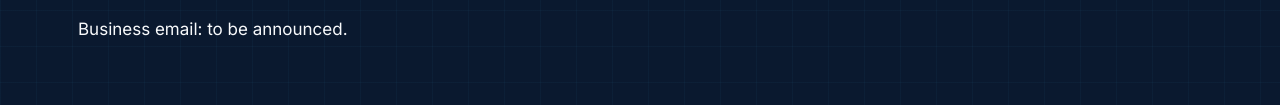
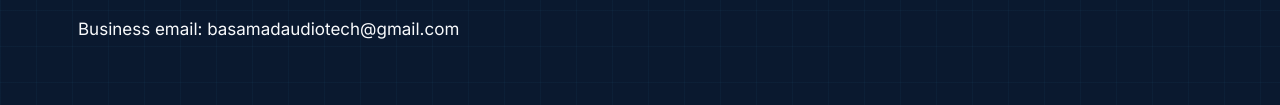
Before and after one commit to Basamad-dev/basamad-audio, a plain HTML site: page index.html in a window 1280 px wide. Shown: the part 2438-2543 px from the top of the page. Drawn offline with Linux system fonts and the light colour scheme.

Commit message:
Update index.html
email update

```diff
--- a/index.html
+++ b/index.html
@@ -31,7 +31,7 @@
 
 <section id="contact"><h2>Contact</h2><p class="lead">For audio front-end, beamforming or echo-control work, send a short description of your device and acoustic setting.</p>
 <!-- EDIT: replace with your business email and domain. -->
-<p>Business email: to be announced.</p></section></div></main>
+<p>Business email: basamadaudiotech@gmail.com</p></section></div></main>
 <footer><div class="wrap">Basamad, independent audio DSP engineering. Independent consultancy; not affiliated with or endorsed by any employer, platform provider or hardware vendor.</div></footer>
 
 <script>
```
